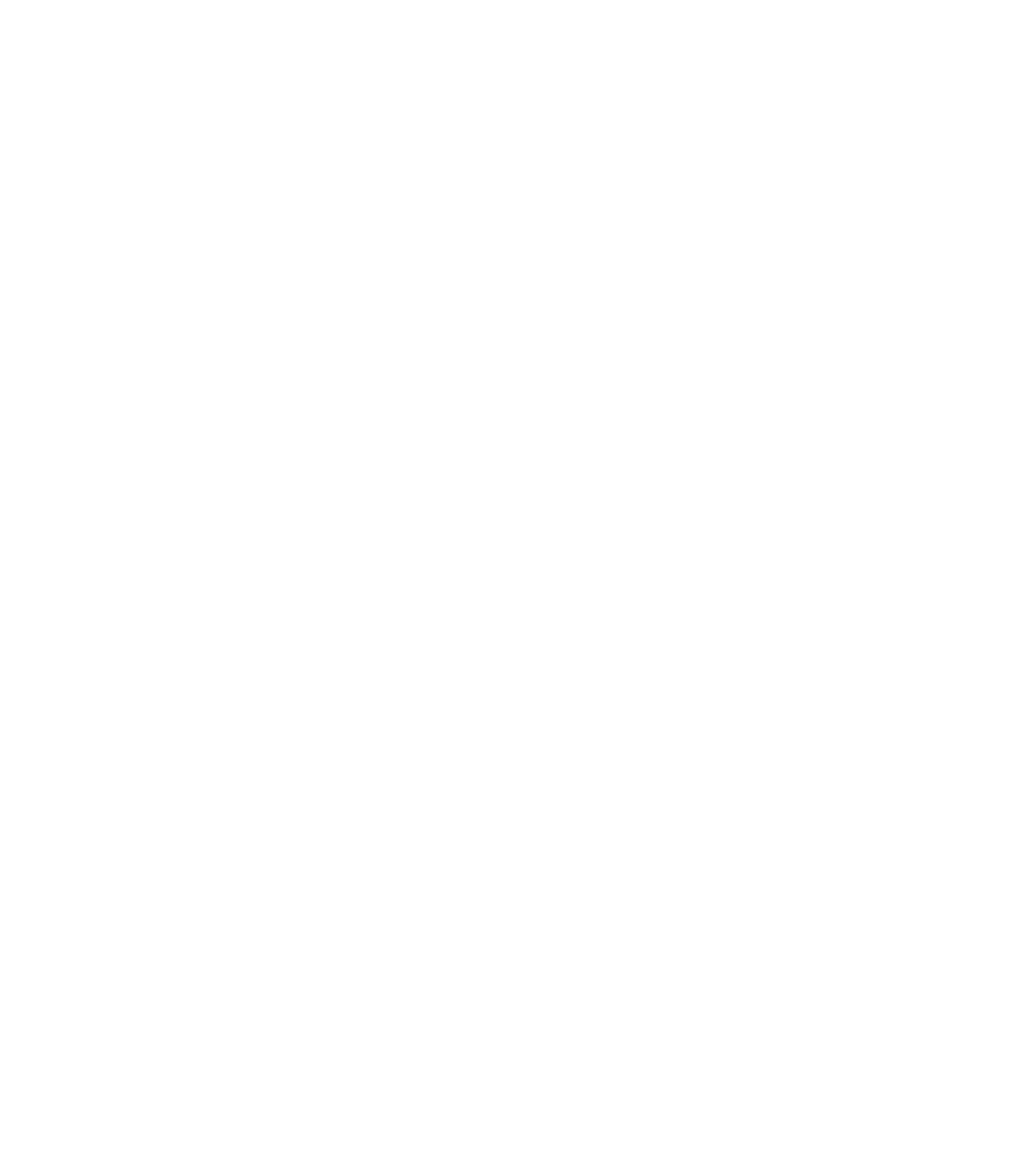
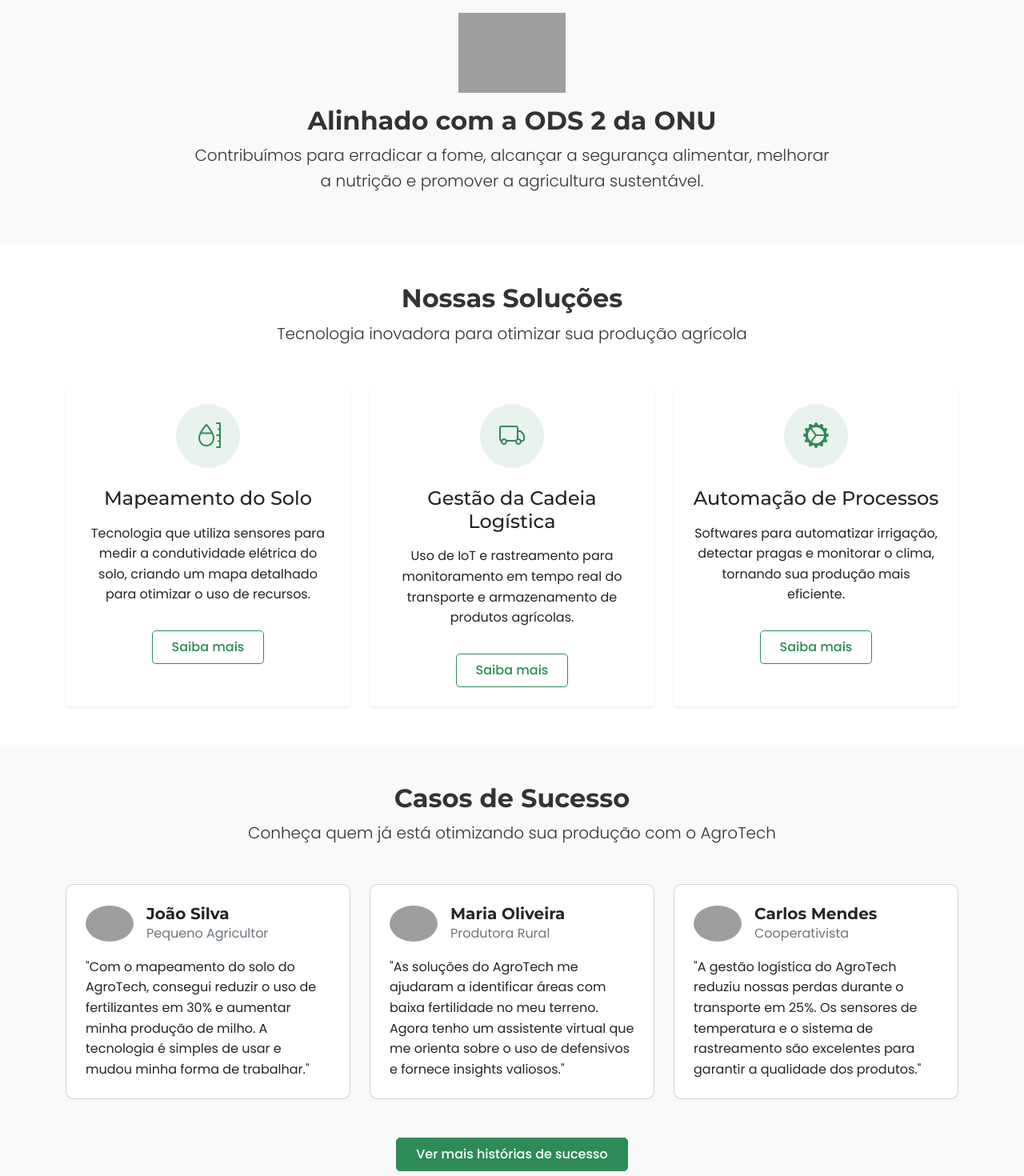
Before and after one commit to Gust01-coder/FIAP, a React (Vite) app in the folder react-fiap/: page / in a window 1280 px wide. Shown: the part 680-2150 px from the top of the page at 80% size. Before the commit the page ends 800 px from the top, so only its background shows below. Built offline with nearby package versions, Linux system fonts and the light colour scheme; grey boxes are pictures that could not be loaded.

Commit message:
refactor: home page

```diff
--- a/react-fiap/src/pages/Home/HomeHeader.jsx
+++ b/react-fiap/src/pages/Home/HomeHeader.jsx
@@ -20,26 +20,26 @@
                 Fale Conosco
               </a>
             </div>
-            <div class="mt-4 d-flex align-items-center">
-              <div class="me-4">
-                <div class="d-flex align-items-center">
-                  <i class="bi bi-check-circle-fill text-success me-2"></i>
+            <div className="mt-4 d-flex align-items-center">
+              <div className="me-4">
+                <div className="d-flex align-items-center">
+                  <i className="bi bi-check-circle-fill text-success me-2"></i>
                   <span>Redução de desperdícios</span>
                 </div>
               </div>
               <div>
-                <div class="d-flex align-items-center">
-                  <i class="bi bi-check-circle-fill text-success me-2"></i>
+                <div className="d-flex align-items-center">
+                  <i className="bi bi-check-circle-fill text-success me-2"></i>
                   <span>Aumento de produtividade</span>
                 </div>
               </div>
             </div>
           </div>
-          <div class="col-lg-6">
+          <div className="col-lg-6">
             <img
               src="https://i.pinimg.com/736x/59/c4/7f/59c47f70751c16774597375774bb5c7e.jpg"
               alt="Agricultura tecnológica"
-              class="img-fluid rounded hero-image"
+              className="img-fluid rounded hero-image"
             />
           </div>
         </div>
--- a/react-fiap/src/pages/Home/HomePage.jsx
+++ b/react-fiap/src/pages/Home/HomePage.jsx
@@ -1,7 +1,19 @@
 import NavBarContainer from "../../components/NavBar/NavBarContainer";
+import HomeHeader from "./HomeHeader";
+import OdsOnu from "./sections/OdsOnuSection";
+import SolucaoSection from "./sections/SolucaoSection";
+import SuccessCasesSection from "./sections/SuccessCasesSection";
 
 const HomePage = () => {
-  return <NavBarContainer />;
+  return (
+    <>
+      <NavBarContainer />
+      <HomeHeader />
+      <OdsOnu />
+      <SolucaoSection />
+      <SuccessCasesSection />
+    </>
+  );
 };
 
 export default HomePage;
--- /dev/null
+++ b/react-fiap/src/pages/Home/sections/OdsOnuSection.jsx
@@ -0,0 +1,23 @@
+const OdsOnu = () => {
+  return (
+    <section className="py-5 bg-light">
+      <div className="container text-center">
+        <div className="ods-badge mb-3">
+          <img
+            src="https://www.ipea.gov.br/ods/img/ods2.gif"
+            alt="ODS 2"
+            className="img-fluid"
+            style={{ maxHeight: 100 }}
+          />
+        </div>
+        <h2>Alinhado com a ODS 2 da ONU</h2>
+        <p className="lead mx-auto" style={{ maxWidth: 800 }}>
+          Contribuímos para erradicar a fome, alcançar a segurança alimentar,
+          melhorar a nutrição e promover a agricultura sustentável.
+        </p>
+      </div>
+    </section>
+  );
+};
+
+export default OdsOnu;
--- /dev/null
+++ b/react-fiap/src/pages/Home/sections/SolucaoSection.jsx
@@ -0,0 +1,82 @@
+const SolucaoSection = () => {
+  return (
+    <section className="py-5">
+      <div className="container">
+        <div className="text-center mb-5">
+          <h2 className="fw-bold">Nossas Soluções</h2>
+          <p className="lead">
+            Tecnologia inovadora para otimizar sua produção agrícola
+          </p>
+        </div>
+
+        <div className="row g-4">
+          <div className="col-md-4">
+            <div className="card h-100 border-0 shadow-sm">
+              <div className="card-body text-center p-4">
+                <div className="feature-icon bg-success bg-opacity-10 rounded-circle mx-auto mb-4">
+                  <i className="bi bi-moisture fs-2 text-success"></i>
+                </div>
+                <h3 className="h4 mb-3">Mapeamento do Solo</h3>
+                <p>
+                  Tecnologia que utiliza sensores para medir a condutividade
+                  elétrica do solo, criando um mapa detalhado para otimizar o
+                  uso de recursos.
+                </p>
+                <a
+                  href="solucoes.html#mapeamento"
+                  className="btn btn-outline-success mt-3"
+                >
+                  Saiba mais
+                </a>
+              </div>
+            </div>
+          </div>
+
+          <div className="col-md-4">
+            <div className="card h-100 border-0 shadow-sm">
+              <div className="card-body text-center p-4">
+                <div className="feature-icon bg-success bg-opacity-10 rounded-circle mx-auto mb-4">
+                  <i className="bi bi-truck fs-2 text-success"></i>
+                </div>
+                <h3 className="h4 mb-3">Gestão da Cadeia Logística</h3>
+                <p>
+                  Uso de IoT e rastreamento para monitoramento em tempo real do
+                  transporte e armazenamento de produtos agrícolas.
+                </p>
+                <a
+                  href="solucoes.html#logistica"
+                  className="btn btn-outline-success mt-3"
+                >
+                  Saiba mais
+                </a>
+              </div>
+            </div>
+          </div>
+
+          <div className="col-md-4">
+            <div className="card h-100 border-0 shadow-sm">
+              <div className="card-body text-center p-4">
+                <div className="feature-icon bg-success bg-opacity-10 rounded-circle mx-auto mb-4">
+                  <i className="bi bi-gear-wide-connected fs-2 text-success"></i>
+                </div>
+                <h3 className="h4 mb-3">Automação de Processos</h3>
+                <p>
+                  Softwares para automatizar irrigação, detectar pragas e
+                  monitorar o clima, tornando sua produção mais eficiente.
+                </p>
+                <a
+                  href="solucoes.html#automacao"
+                  className="btn btn-outline-success mt-3"
+                >
+                  Saiba mais
+                </a>
+              </div>
+            </div>
+          </div>
+        </div>
+      </div>
+    </section>
+  );
+};
+
+export default SolucaoSection;
--- /dev/null
+++ b/react-fiap/src/pages/Home/sections/SuccessCasesSection.jsx
@@ -0,0 +1,99 @@
+const SuccessCasesSection = () => {
+  return (
+    <section className="py-5 bg-light">
+      <div className="container">
+        <div className="text-center mb-5">
+          <h2 className="fw-bold">Casos de Sucesso</h2>
+          <p className="lead">
+            Conheça quem já está otimizando sua produção com o AgroTech
+          </p>
+        </div>
+
+        <div className="row">
+          <div className="col-lg-4 mb-4">
+            <div className="card testimonial-card h-100">
+              <div className="card-body p-4">
+                <div className="d-flex align-items-center mb-3">
+                  <img
+                    src="https://i.pinimg.com/736x/87/22/ec/8722ec261ddc86a44e7feb3b46836c10.jpg"
+                    alt="João"
+                    className="rounded-circle me-3"
+                    width="60"
+                  />
+                  <div>
+                    <h5 className="mb-0">João Silva</h5>
+                    <p className="text-muted mb-0">Pequeno Agricultor</p>
+                  </div>
+                </div>
+                <p className="mb-0">
+                  "Com o mapeamento do solo do AgroTech, consegui reduzir o uso
+                  de fertilizantes em 30% e aumentar minha produção de milho. A
+                  tecnologia é simples de usar e mudou minha forma de
+                  trabalhar."
+                </p>
+              </div>
+            </div>
+          </div>
+
+          <div className="col-lg-4 mb-4">
+            <div className="card testimonial-card h-100">
+              <div className="card-body p-4">
+                <div className="d-flex align-items-center mb-3">
+                  <img
+                    src="https://i.pinimg.com/736x/9d/d3/73/9dd373a99729a30e8f24cfb02d4ce147.jpg"
+                    alt="Maria"
+                    className="rounded-circle me-3"
+                    width="60"
+                  />
+                  <div>
+                    <h5 className="mb-0">Maria Oliveira</h5>
+                    <p className="text-muted mb-0">Produtora Rural</p>
+                  </div>
+                </div>
+                <p className="mb-0">
+                  "As soluções do AgroTech me ajudaram a identificar áreas com
+                  baixa fertilidade no meu terreno. Agora tenho um assistente
+                  virtual que me orienta sobre o uso de defensivos e fornece
+                  insights valiosos."
+                </p>
+              </div>
+            </div>
+          </div>
+
+          <div className="col-lg-4 mb-4">
+            <div className="card testimonial-card h-100">
+              <div className="card-body p-4">
+                <div className="d-flex align-items-center mb-3">
+                  <img
+                    src="https://i.pinimg.com/736x/81/de/5e/81de5ee8bf8c1559462a7be0a3b1cbdd.jpg"
+                    alt="Carlos"
+                    className="rounded-circle me-3"
+                    width="60"
+                  />
+                  <div>
+                    <h5 className="mb-0">Carlos Mendes</h5>
+                    <p className="text-muted mb-0">Cooperativista</p>
+                  </div>
+                </div>
+                <p className="mb-0">
+                  "A gestão logística do AgroTech reduziu nossas perdas durante
+                  o transporte em 25%. Os sensores de temperatura e o sistema de
+                  rastreamento são excelentes para garantir a qualidade dos
+                  produtos."
+                </p>
+              </div>
+            </div>
+          </div>
+        </div>
+
+        <div className="text-center mt-4">
+          <a href="casos.html" className="btn btn-success">
+            Ver mais histórias de sucesso
+          </a>
+        </div>
+      </div>
+    </section>
+  );
+};
+
+export default SuccessCasesSection;
```
Also changed, not shown: react-fiap/src/pages/Home/OdsOnu.jsx (deleted, +0 -7 lines).
